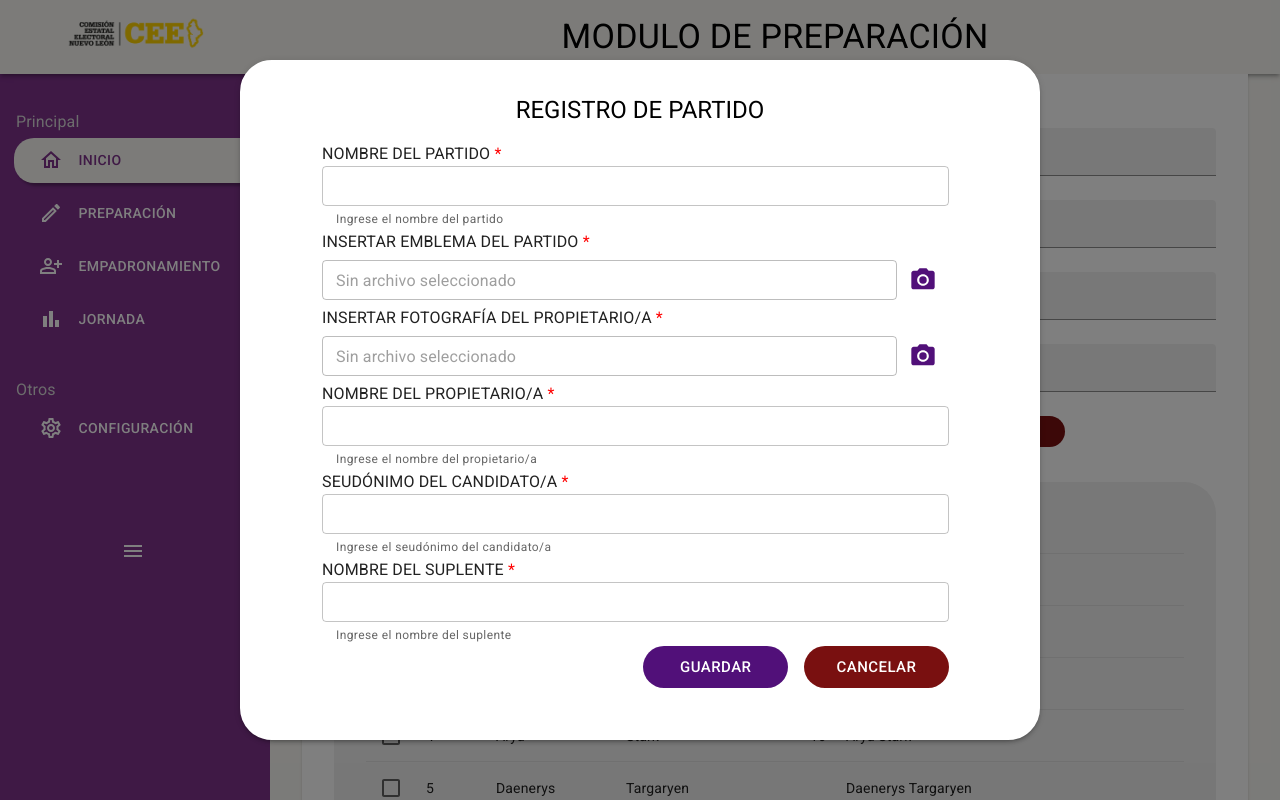
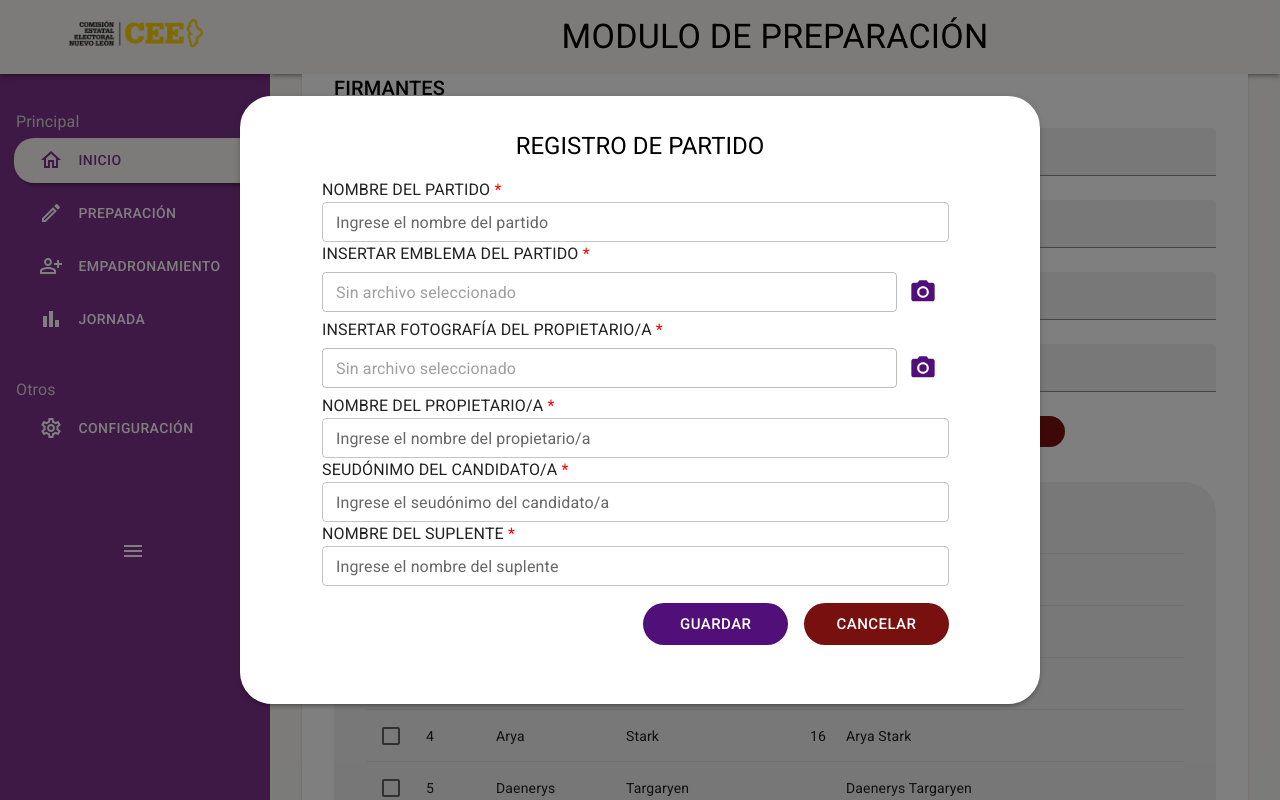
Before and after one commit to DiegoRevilla99/VotacionNL-Frontend-Admin, a React (Vite) app: page /preparacion/jornada/boleta in a window 1280 px wide. Both pictures are taken after typing "Sample", "Sample", "Sample", "Sample", "Sample", "Sample" into the empty fields and a click on the button "AGREGAR PARTIDO". Built offline with nearby package versions, Linux system fonts and the light colour scheme.

Commit message:
Validaciones en los modales y el formulario

```diff
--- a/src/module-preparacion/components/ModalBoletaCandidato.jsx
+++ b/src/module-preparacion/components/ModalBoletaCandidato.jsx
@@ -9,8 +9,8 @@ import {
 
 import IconButton from '@mui/material/IconButton';
 import PhotoCamera from '@mui/icons-material/PhotoCamera';
-
-
+import { Formik, Form } from 'formik';
+import { useState } from "react";
 // import { useDispatch } from "react-redux";
 // import { useUiStore } from "../../hooks/useUiStore";
 
@@ -22,7 +22,8 @@ const style = {
 	left: "50%",
 	transform: "translate(-50%, -50%)",
 	width: { xl: "50rem", lg: "50rem", sm: "40rem", xs: "30rem" },
-	height: "38rem",
+	height: { xl: "34rem", lg: "34rem", sm: "37rem", xs: "40rem" },
+	// height: "38rem",
 	bgcolor: "background.paper",
 	border: '2px solid #fff',
 	borderRadius: "2rem",
@@ -31,6 +32,7 @@ const style = {
 };
 
 export const ModalBoletaCandidato = ({ statusCandidateModal, handleToggleModal }) => {
+	const [formularioEnviado, cambiarFormularioEnviado] = useState(false);
 	// const { addQuestion } = useConsultaCiudadanaStore();
 
 	// const { toastSuccesOperation } = useUiStore();
@@ -46,12 +48,51 @@ export const ModalBoletaCandidato = ({ statusCandidateModal, handleToggleModal }
 	 };
 
 	return (
+		<>
 		<Modal
 			open={statusCandidateModal}
 			onClose={handleToggleModal}
 			aria-labelledby="modal-modal-title"
 			aria-describedby="modal-modal-description"
 		>
+			<Formik
+				initialValues={{
+					nombrePropietario: "",//Text
+					seudonimoCandidato: "",//Text
+					nombreSuplente: "",//Text
+				}}
+		validate={(valores) => {
+			let errores = {};
+			// Validacion nombrePropietario
+			if(!valores.nombrePropietario){
+				errores.nombrePropietario = 'Por favor,  ingresa un nombre del propietario/a'
+			} else if(!/^[a-zA-ZÀ-ÿ\s]{1,40}$/.test(valores.nombrePropietario)){
+				errores.nombrePropietario = 'El nombre del propietario/a solo puede contener letras y espacios'
+			}
+			// Validacion seudonimoCandidato
+			if(!valores.seudonimoCandidato){
+				errores.seudonimoCandidato = 'Por favor,  ingresa un seudónimo del candidato/a'
+			} else if(!/^[a-zA-ZÀ-ÿ\s]{1,40}$/.test(valores.seudonimoCandidato)){
+				errores.seudonimoCandidato = 'La seudónimo del candidato/a solo puede contener letras y espacios'
+			}
+			// Validacion nombreSuplente
+			if(!valores.nombreSuplente){
+				errores.nombreSuplente = 'Por favor, ingresa un nombre del suplente'
+			} else if(!/^[a-zA-ZÀ-ÿ\s]{1,40}$/.test(valores.nombreSuplente)){
+				errores.nombreSuplente = 'El nombre del suplente solo puede contener letras y espacios'
+			}
+
+			return errores;
+		}}
+		onSubmit={(valores, {resetForm}) => {
+			resetForm();
+			console.log('Formulario enviado');
+			cambiarFormularioEnviado(true);
+			setTimeout(() => cambiarFormularioEnviado(false), 5000);
+			// handleToggleModal();
+		}}
+	>
+		{( {values, errors, touched, handleSubmit, handleChange, handleBlur} ) => (
 			<Box sx={style}>
 				<Typography id="modal-modal-title" variant="h5" color="initial" align="center">
 					REGISTRO DE CANDIDATO/A INDEPENDIENTE
@@ -61,8 +102,11 @@ export const ModalBoletaCandidato = ({ statusCandidateModal, handleToggleModal }
 				sx={{
 					width: { xl: "90%", lg: "90%", sm: "90%", xs: "90%" },
 					padding: "1rem",
+					height: "100%",
+					overflowY: "auto",
 				}}
 			>
+				<Form className="formulario" onSubmit={handleSubmit} >
 				<Typography variant="h7" mt={"1rem"}>
 				INSERTAR EMBLEMA DEL CANDIDATO/A <span style={{ color: "red" }}>*</span>
 					</Typography>
@@ -123,9 +167,13 @@ export const ModalBoletaCandidato = ({ statusCandidateModal, handleToggleModal }
 						size="small"
 						id="outlined-basic"
 						variant="outlined"
-						helperText="Ingrese el nombre del propietario/a"
-						label=""
+						label="Ingrese el nombre del propietario/a"
+						name="nombrePropietario"
+						value={values.nombrePropietario}
+						onChange={handleChange}
+						onBlur={handleBlur}
 					/>
+					{touched.nombrePropietario && errors.nombrePropietario && <Typography className="error" ml={2} style={{ color: "red"}}>{errors.nombrePropietario}</Typography>}
 				<Typography variant="h7" mt={"1rem"}>
 				SEUDÓNIMO DEL CANDIDATO/A <span style={{ color: "red" }}>*</span>
 					</Typography>
@@ -134,9 +182,13 @@ export const ModalBoletaCandidato = ({ statusCandidateModal, handleToggleModal }
 						size="small"
 						id="outlined-basic"
 						variant="outlined"
-						helperText="Ingrese el seudónimo del candidato/a"
-						label=""
+												label="Ingrese el seudónimo del candidato/a"
+						name="seudonimoCandidato"
+						value={values.seudonimoCandidato}
+						onChange={handleChange}
+						onBlur={handleBlur}
 					/>
+					{touched.seudonimoCandidato && errors.seudonimoCandidato && <Typography className="error" ml={2} style={{ color: "red"}}>{errors.seudonimoCandidato}</Typography>}
 				<Typography variant="h7" mt={"1rem"}>
 				NOMBRE DEL SUPLENTE <span style={{ color: "red" }}>*</span>
 					</Typography>
@@ -145,19 +197,26 @@ export const ModalBoletaCandidato = ({ statusCandidateModal, handleToggleModal }
 						size="small"
 						id="outlined-basic"
 						variant="outlined"
-						helperText="Ingrese el nombre del suplente"
-						label=""
+						label="Ingrese el nombre del suplente"
+						name="nombreSuplente"
+						value={values.nombreSuplente}
+						onChange={handleChange}
+						onBlur={handleBlur}
 					/>
+					{touched.nombreSuplente && errors.nombreSuplente && <Typography className="error" ml={2} style={{ color: "red"}}>{errors.nombreSuplente}</Typography>}
 					<Grid
 						container
 						direction="row"
 						justifyContent="flex-end"
 						alignItems="center"
 						spacing={2}
+						mt={2}
+						mb={2}
 					>
-						<Grid item xs={12} md={6} lg={3}>
+						<Grid item xs={12} md={6} lg={3} >
 							<Button
-								onClick={onSave}
+								// onClick={onSave}
+								type="submit"
 								variant="contained"
 								size="large"
 								sx={{
@@ -198,8 +257,13 @@ export const ModalBoletaCandidato = ({ statusCandidateModal, handleToggleModal }
 							</Button>
 						</Grid>
 					</Grid>
+				{formularioEnviado && <p className="exito" align="center">Formulario enviado con exito!</p>}
+					</Form>
 				</Box>
 			</Box>
+		)}
+			</Formik>
 		</Modal>
+	</>
 	);
 };
--- a/src/module-preparacion/components/ModalBoletaPartido.jsx
+++ b/src/module-preparacion/components/ModalBoletaPartido.jsx
@@ -6,9 +6,10 @@ import {
 	TextField,
 	Typography,
 } from "@mui/material";
-
+import { useState } from "react";
 import IconButton from '@mui/material/IconButton';
 import PhotoCamera from '@mui/icons-material/PhotoCamera';
+import { Formik, Form } from 'formik';
 
 // import { useDispatch } from "react-redux";
 // import { useUiStore } from "../../hooks/useUiStore";
@@ -21,7 +22,8 @@ const style = {
 	left: "50%",
 	transform: "translate(-50%, -50%)",
 	width: { xl: "50rem", lg: "50rem", sm: "40rem", xs: "30rem" },
-	height: "42.5rem",
+	height: { xl: "39rem", lg: "38rem", sm: "41rem", xs: "42rem" },
+	// height: "42.5rem",
 	bgcolor: "background.paper",
 	border: '2px solid #fff',
 	borderRadius: "2rem",
@@ -29,7 +31,12 @@ const style = {
 	p: 4,
 };
 
+
 export const ModalBoletaPartido = ({ statusMatchModal, handleToggleModal }) => {
+
+	const [formularioEnviado, cambiarFormularioEnviado] = useState(false);
+
+
 		// const [file, setFile] = useState("");
 	// const { addQuestion } = useConsultaCiudadanaStore();
 
@@ -46,12 +53,61 @@ export const ModalBoletaPartido = ({ statusMatchModal, handleToggleModal }) => {
 	};
 
 	return (
+
+		<>
 				<Modal
 			open={statusMatchModal}
 			onClose={handleToggleModal}
 			aria-labelledby="modal-modal-title"
 			aria-describedby="modal-modal-description"
 		>
+	<Formik
+		initialValues={{
+			nombrePartido: "",	//Text
+			nombrePropietario: "",//Text
+			seudonimoCandidato: "",//Text
+			nombreSuplente: "",//Text
+		}}
+		validate={(valores) => {
+			let errores = {};
+
+			// Validacion nombrePartido
+			if(!valores.nombrePartido){
+				errores.nombrePartido = 'Por favor,  ingresa un nombre del partido'
+			} else if(!/^[a-zA-ZÀ-ÿ\s]{1,40}$/.test(valores.nombrePartido)){
+				errores.nombrePartido = 'El nombre del partido solo puede contener letras y espacios'
+			}
+			// Validacion nombrePropietario
+			if(!valores.nombrePropietario){
+				errores.nombrePropietario = 'Por favor,  ingresa un nombre del propietario/a'
+			} else if(!/^[a-zA-ZÀ-ÿ\s]{1,40}$/.test(valores.nombrePropietario)){
+				errores.nombrePropietario = 'El nombre del propietario/a solo puede contener letras y espacios'
+			}
+			// Validacion seudonimoCandidato
+			if(!valores.seudonimoCandidato){
+				errores.seudonimoCandidato = 'Por favor,  ingresa un seudónimo del candidato/a'
+			} else if(!/^[a-zA-ZÀ-ÿ\s]{1,40}$/.test(valores.seudonimoCandidato)){
+				errores.seudonimoCandidato = 'La seudónimo del candidato/a solo puede contener letras y espacios'
+			}
+			// Validacion nombreSuplente
+			if(!valores.nombreSuplente){
+				errores.nombreSuplente = 'Por favor, ingresa un nombre del suplente'
+			} else if(!/^[a-zA-ZÀ-ÿ\s]{1,40}$/.test(valores.nombreSuplente)){
+				errores.nombreSuplente = 'El nombre del suplente solo puede contener letras y espacios'
+			}
+
+			return errores;
+		}}
+		onSubmit={(valores, {resetForm}) => {
+			resetForm();
+			console.log('Formulario enviado');
+			cambiarFormularioEnviado(true);
+			setTimeout(() => cambiarFormularioEnviado(false), 5000);
+			// handleToggleModal();
+		}}
+	>
+		{( {values, errors, touched, handleSubmit, handleChange, handleBlur} ) => (
+
 			<Box sx={style}>
 				<Typography id="modal-modal-title" variant="h5" color="initial" align="center">
 					REGISTRO DE PARTIDO
@@ -61,7 +117,10 @@ export const ModalBoletaPartido = ({ statusMatchModal, handleToggleModal }) => {
 					sx={{
 						width: { xl: "90%", lg: "90%", sm: "90%", xs: "90%" },
 						padding: "1rem",
+						height: "100%",
+						overflowY: "auto",
 					}}>
+						<Form className="formulario" onSubmit={handleSubmit} >
 					<Typography variant= {{ xl: "2rem", lg: "1.5rem", sm: "1rem", xs: "0.8rem" }}>
 						NOMBRE DEL PARTIDO <span style={{ color: "red" }}>*</span>
 					</Typography>
@@ -70,9 +129,13 @@ export const ModalBoletaPartido = ({ statusMatchModal, handleToggleModal }) => {
 						size="small"
 						id="outlined-basic"
 						variant="outlined"
-						label=""
-						helperText="Ingrese el nombre del partido"
+						label="Ingrese el nombre del partido"
+						name="nombrePartido"
+						value={values.nombrePartido}
+						onChange={handleChange}
+						onBlur={handleBlur}
 					/>
+					{touched.nombrePartido && errors.nombrePartido && <Typography className="error" ml={2} style={{ color: "red"}}>{errors.nombrePartido}</Typography>}
 
 					<Typography variant="h7" mt={"1rem"}>
 					INSERTAR EMBLEMA DEL PARTIDO <span style={{ color: "red" }}>*</span>
@@ -134,9 +197,13 @@ export const ModalBoletaPartido = ({ statusMatchModal, handleToggleModal }) => {
 						size="small"
 						id="outlined-basic"
 						variant="outlined"
-					helperText="Ingrese el nombre del propietario/a"
-					label=""
+						label="Ingrese el nombre del propietario/a"
+						name="nombrePropietario"
+						value={values.nombrePropietario}
+						onChange={handleChange}
+						onBlur={handleBlur}
 					/>
+					{touched.nombrePropietario && errors.nombrePropietario && <Typography className="error" ml={2} style={{ color: "red"}}>{errors.nombrePropietario}</Typography>}
 					<Typography variant="h7" mt={"1rem"}>
 						SEUDÓNIMO DEL CANDIDATO/A <span style={{ color: "red" }}>*</span>
 					</Typography>
@@ -145,9 +212,13 @@ export const ModalBoletaPartido = ({ statusMatchModal, handleToggleModal }) => {
 						size="small"
 						id="outlined-basic"
 						variant="outlined"
-					helperText="Ingrese el seudónimo del candidato/a"
-					label=""
+						label="Ingrese el seudónimo del candidato/a"
+						name="seudonimoCandidato"
+						value={values.seudonimoCandidato}
+						onChange={handleChange}
+						onBlur={handleBlur}
 					/>
+					{touched.seudonimoCandidato && errors.seudonimoCandidato && <Typography className="error" ml={2} style={{ color: "red"}}>{errors.seudonimoCandidato}</Typography>}
 					<Typography variant="h7" mt={"1rem"}>
 						NOMBRE DEL SUPLENTE <span style={{ color: "red" }}>*</span>
 					</Typography>
@@ -156,19 +227,26 @@ export const ModalBoletaPartido = ({ statusMatchModal, handleToggleModal }) => {
 						size="small"
 						id="outlined-basic"
 						variant="outlined"
-					helperText="Ingrese el nombre del suplente"
-					label=""
+						label="Ingrese el nombre del suplente"
+						name="nombreSuplente"
+						value={values.nombreSuplente}
+						onChange={handleChange}
+						onBlur={handleBlur}
 					/>
+					{touched.nombreSuplente && errors.nombreSuplente && <Typography className="error" ml={2} style={{ color: "red"}}>{errors.nombreSuplente}</Typography>}
 					<Grid
 						container
 						direction="row"
 						justifyContent="flex-end"
 						alignItems="center"
 						spacing={2}
+						mt={0.1}
+						marginBottom={2}
 					>
-					<Grid item xs={12} md={6} lg={3}>
+					<Grid item xs={12} md={6} lg={3} >
 						<Button
-							onClick={onSave}
+							// onClick={onSave}
+							type="submit"
 							variant="contained"
 							size="large"
 							sx={{
@@ -209,8 +287,14 @@ export const ModalBoletaPartido = ({ statusMatchModal, handleToggleModal }) => {
 						</Button>
 					</Grid>
 				</Grid>
+				{formularioEnviado && <p className="exito" align="center">Formulario enviado con exito!</p>}
+				</Form>
 			</Box>
 		</Box>
-	</Modal>
+
+
+	)}
+	</Formik></Modal>
+</>
 	);
 };
--- a/src/module-preparacion/pages/AddBoletaJornada.jsx
+++ b/src/module-preparacion/pages/AddBoletaJornada.jsx
@@ -151,6 +151,7 @@ export const AddBoletaJornada = () => {
 			console.log('Formulario enviado');
 			cambiarFormularioEnviado(true);
 			setTimeout(() => cambiarFormularioEnviado(false), 5000);
+			// navigate("/preparacion/jornada");
 		}}
 	>
 		{( {values, errors, touched, handleSubmit, handleChange, handleBlur} ) => (
```
Lines whose indentation alone changed are shown as unchanged.
